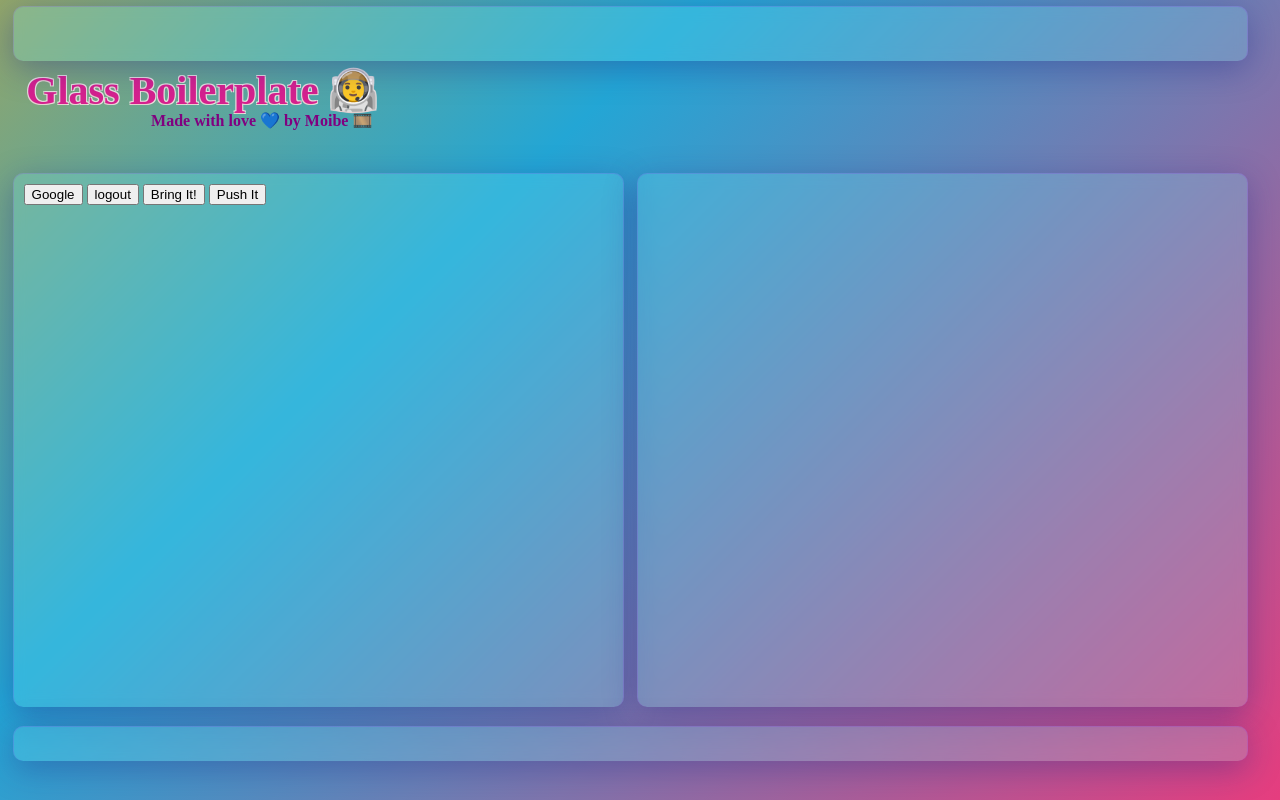
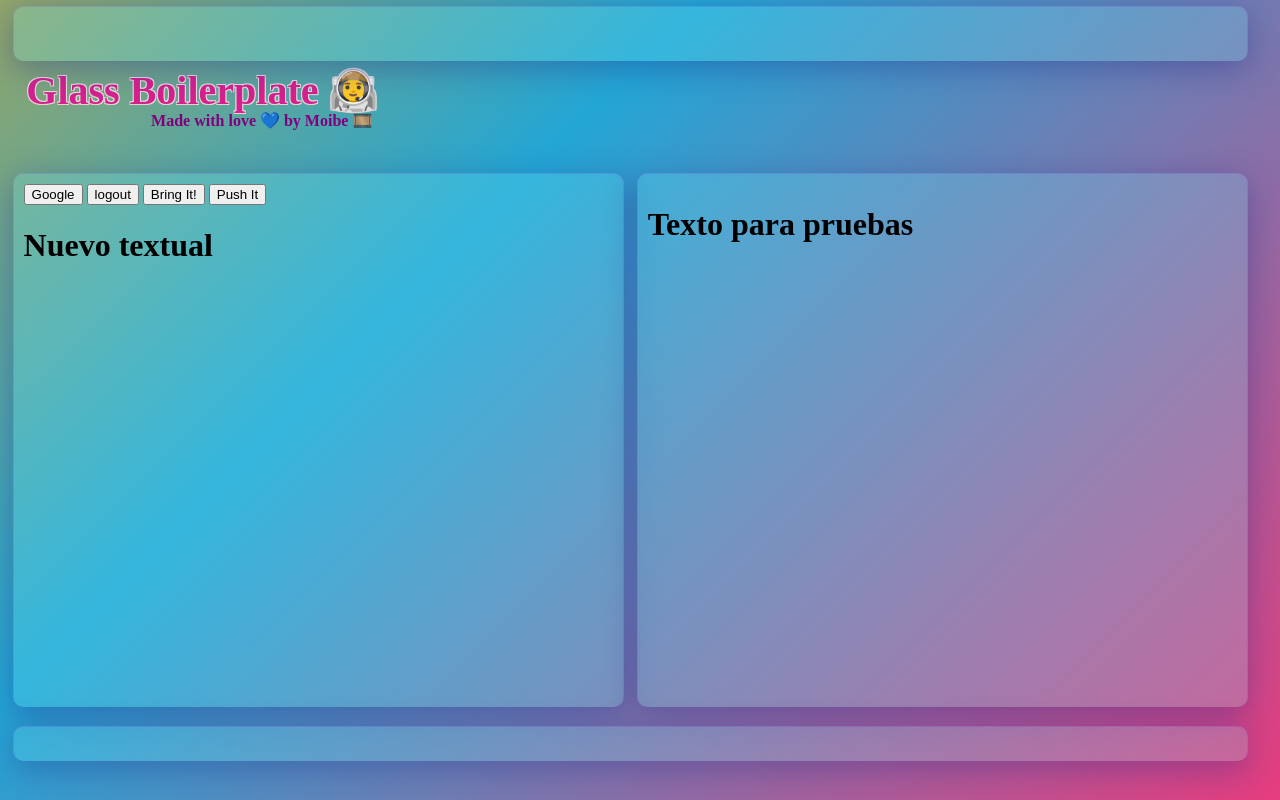
Before and after one commit to Moibe/idle, a website built with webpack: page dist/index.html in a window 1280 px wide. Both pictures are taken after a click on the button "Bring It!". Built offline with nearby package versions, Linux system fonts and the light colour scheme; some packages are replaced by stand-ins of ours; no server answers.

Commit message:
Animate.css integrado

```diff
--- a/src/index.js
+++ b/src/index.js
@@ -26,6 +26,7 @@ const auth = getAuth()
 
 const textoContainer = document.getElementById('texto-container');
 const imageContainer = document.getElementById('image-container');
+const glassCanvasB = document.getElementById('glassCanvasB');
 
 onAuthStateChanged(auth, (user) => {
   console.log("Nuevo estatus de usuario:")
@@ -150,13 +151,9 @@ async function verificaSuRegistro(usuario) {
 
     await getDoc(docRef)
       .then(doc => {
-        console.log("El resultado doc es: ", doc)
-        console.log("Y doc data es: ", doc.data())
         tokens = doc.data().tokens
         console.log("y tiene tantos tokens:", tokens)
-
-      })
-
+        })
       return tokens
   }
 
@@ -171,6 +168,17 @@ googleLoginButton.addEventListener('click', async (e) => {
 }).catch(err => {
       console.log(err.message)
     })
+})
+
+//Bring It
+const puller = document.querySelector('.puller')
+const textoPruebas = document.getElementById('textoPruebas');
+puller.addEventListener('click', () => {
+  glassCanvasB.style.display = 'block';
+  console.log("Bring it on")
+  textoPruebas.innerText = "Nuevo textual";
+  glassCanvasB.classList.add('animate__fadeInRight');
+
 })
 
 // logging out
--- a/src/styles.css
+++ b/src/styles.css
@@ -76,11 +76,6 @@ div {
   width:100%;
 }
 
-#footer{
-  position: relative;
-  width:100%;
-}
-
 #main_row {
   position: relative;
   height: 75%;
@@ -89,6 +84,11 @@ div {
   justify-content: center;
   align-items: center;
   margin-top: 0px;
+}
+
+#footer{
+  position: relative;
+  width:100%;
 }
 
 #glassbar {
```
Also changed, not shown: dist/index.html, 1 other file.
